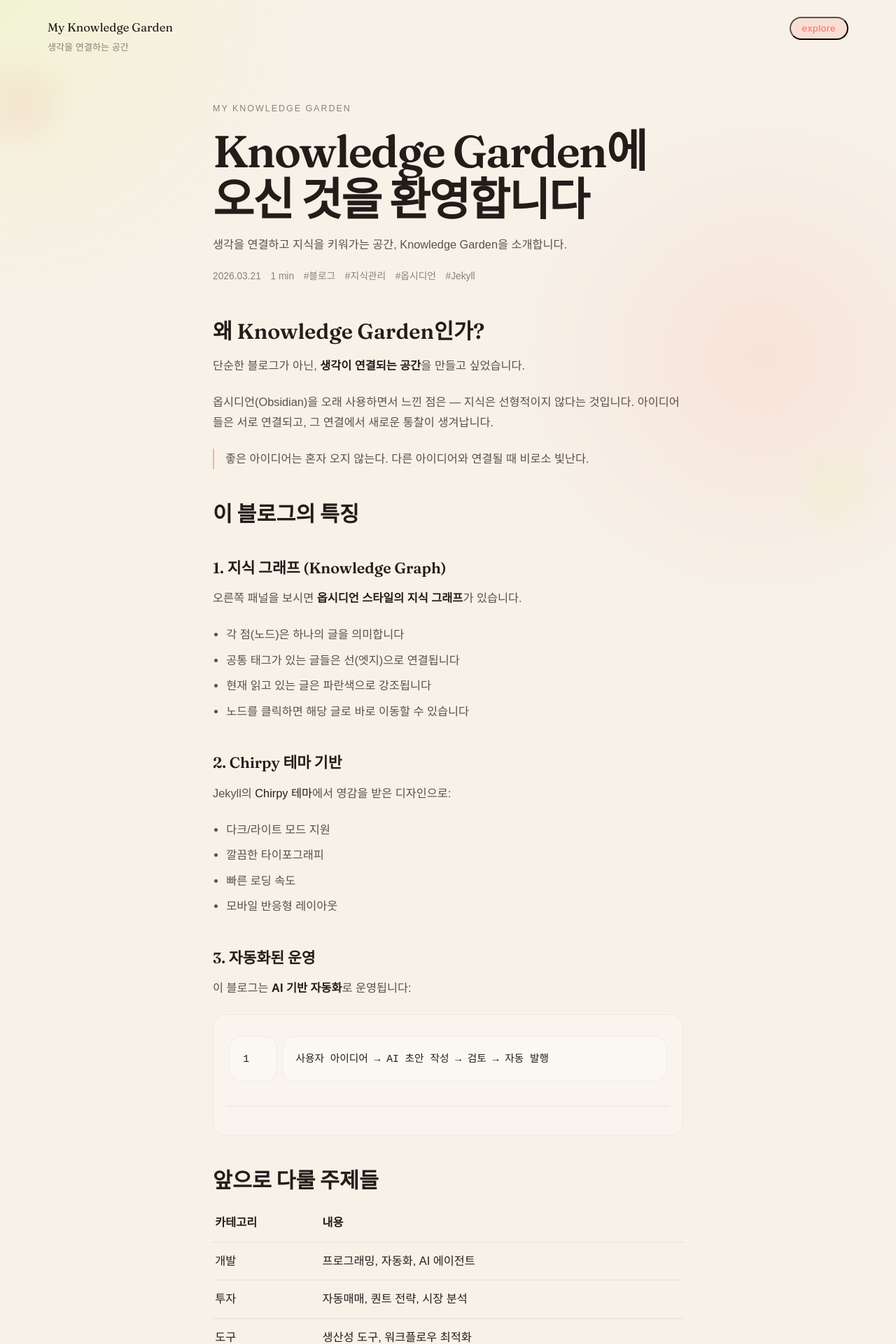
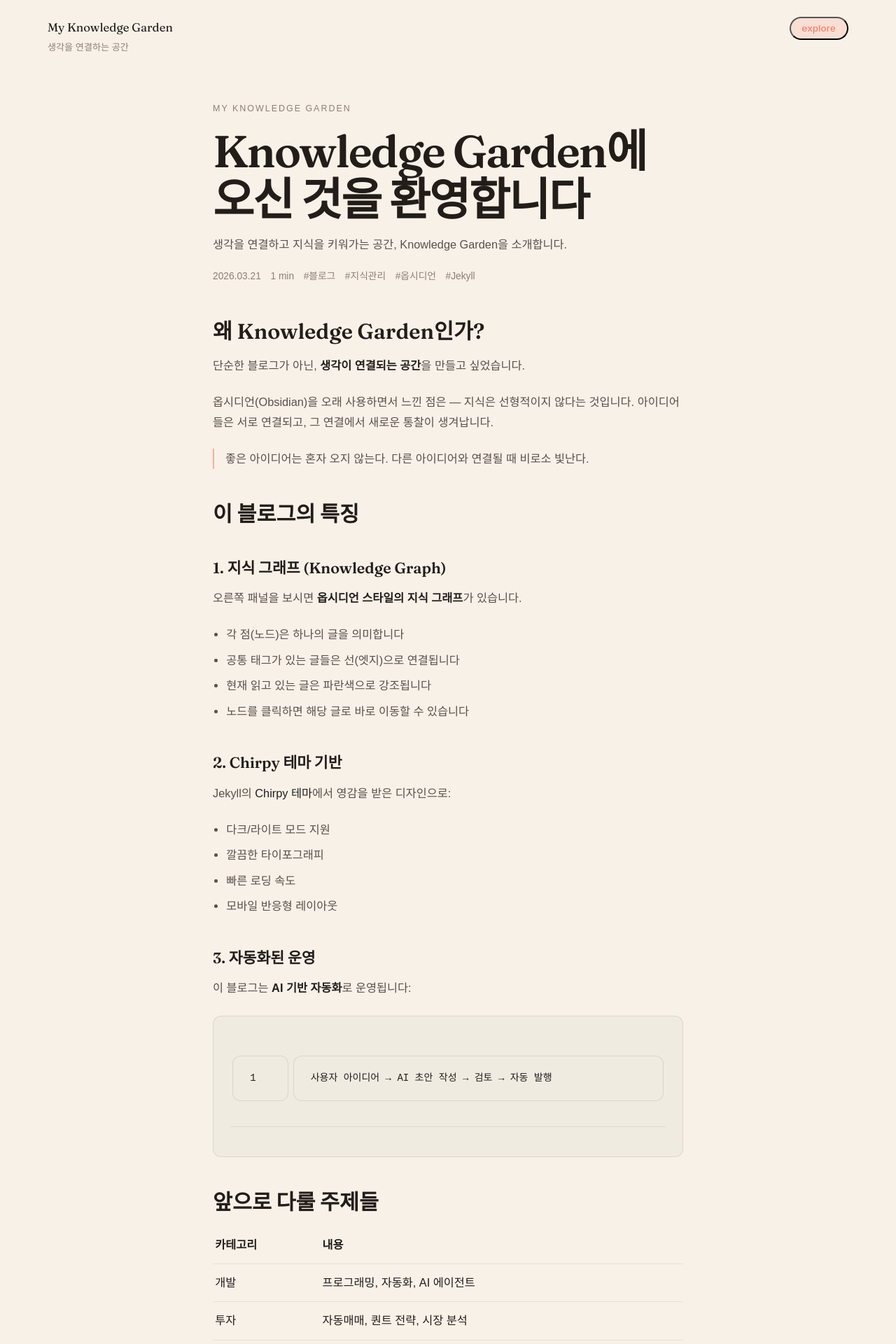
Before and after one commit to HIJKM/HIJKM.github.io, a Jekyll site: the page built from _posts/2026-03-21-welcome-to-my-knowledge-garden.md, in a window 1280 px wide. Shown: the top 1920 px of the page at 70% size. Built offline with Jekyll 4.4.1, drawn with Linux system fonts in a browser that asks for light colours; nearby versions of some CDN libraries; some web fonts are replaced.

Commit message:
fix: remove gradient bg + clean up code blocks
- Remove radial-gradient background and ambient orb animations
- Flat clean background (#f7f1e8) only
- Code block: proper border, contrast bg (#f0ebe0), consistent font-size
- Inline code: subtle border, no overflow
- Remove ambient-orb divs from layout

Co-Authored-By: Claude Sonnet 4.6 <noreply@anthropic.com>

```diff
--- a/_layouts/default.html
+++ b/_layouts/default.html
@@ -11,9 +11,6 @@
   <link href="https://fonts.googleapis.com/css2?family=Fraunces:opsz,wght@9..144,400;9..144,600&family=IBM+Plex+Sans+KR:wght@400;500;600&family=IBM+Plex+Mono:wght@400;500&display=swap" rel="stylesheet">
 </head>
 <body class="page-{{ page.layout | default: 'default' }}{% if page.url == '/' %} is-home{% endif %}">
-  <div class="ambient-orb ambient-orb-a"></div>
-  <div class="ambient-orb ambient-orb-b"></div>
-
   <div class="site-shell">
     <header class="site-chrome">
       <a class="site-mark" href="{{ '/' | relative_url }}">
--- a/assets/css/main.css
+++ b/assets/css/main.css
@@ -31,10 +31,7 @@ html {
 body {
   margin: 0;
   min-height: 100vh;
-  background:
-    radial-gradient(circle at top left, rgba(214, 255, 95, 0.15), transparent 28rem),
-    radial-gradient(circle at 85% 20%, rgba(255, 107, 87, 0.10), transparent 22rem),
-    var(--bg);
+  background: var(--bg);
   color: var(--ink);
   font-family: var(--font-sans);
   line-height: 1.8;
@@ -51,32 +48,7 @@ img {
   display: block;
 }
 
-.ambient-orb {
-  position: fixed;
-  border-radius: 999px;
-  pointer-events: none;
-  filter: blur(18px);
-  opacity: 0.5;
-  z-index: 0;
-  animation: drift 16s ease-in-out infinite alternate;
-}
-
-.ambient-orb-a {
-  top: 6rem;
-  left: -2rem;
-  width: 7rem;
-  height: 7rem;
-  background: rgba(255, 107, 87, 0.14);
-}
-
-.ambient-orb-b {
-  right: 3rem;
-  bottom: 10rem;
-  width: 5rem;
-  height: 5rem;
-  background: rgba(214, 255, 95, 0.2);
-  animation-duration: 22s;
-}
+.ambient-orb { display: none; }
 
 .site-shell {
   position: relative;
@@ -343,23 +315,32 @@ img {
 
 .post-content code {
   font-family: var(--font-mono);
-  font-size: 0.9em;
-  background: rgba(35, 29, 26, 0.05);
-  padding: 0.12em 0.35em;
-  border-radius: 0.5rem;
+  font-size: 0.875em;
+  background: rgba(35, 29, 26, 0.07);
+  color: var(--ink);
+  padding: 0.15em 0.4em;
+  border-radius: 0.4rem;
+  border: 1px solid rgba(35, 29, 26, 0.1);
+  white-space: nowrap;
 }
 
 .post-content pre {
   overflow-x: auto;
-  padding: 1.2rem 1.25rem;
-  background: rgba(255, 255, 255, 0.26);
-  border-radius: 1.1rem;
-  box-shadow: inset 0 0 0 1px rgba(35, 29, 26, 0.05);
+  padding: 1.25rem 1.5rem;
+  background: #f0ebe0;
+  border-radius: 0.75rem;
+  border: 1px solid rgba(35, 29, 26, 0.1);
+  line-height: 1.65;
+  margin: 1.5rem 0;
 }
 
 .post-content pre code {
+  font-size: 0.875rem;
   padding: 0;
   background: transparent;
+  border: none;
+  white-space: pre;
+  color: var(--ink);
 }
 
 .post-content blockquote {
```
